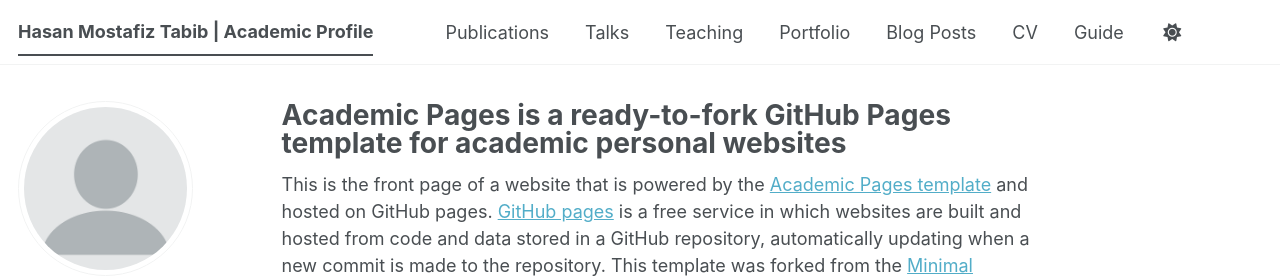
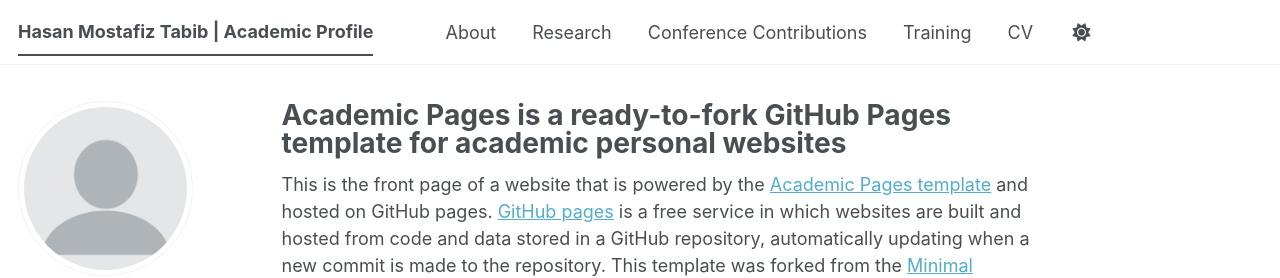
Before and after one commit to hasanmostafiz456-lgtm/hasanmostafiz456-lgtm.github.io, a Jekyll site: the page built from _pages/about.md, in a window 1280 px wide. Shown: the top 278 px of the page. Built offline with Jekyll 4.4.1, drawn with Linux system fonts in a browser that asks for light colours; a style sheet for code colours, icons or effects is not loaded.

Commit message:
Update navigation links in navigation.yml
Reordered navigation links and added new entries for About, Research, Conference Contributions, and Training.

```diff
--- a/_data/navigation.yml
+++ b/_data/navigation.yml
@@ -3,31 +3,19 @@
 # Changing the order here will adjust the order and you can also add additional
 # links. Removing a link prevents it from showing in the header, but does not
 # prevent it from being included in the site.
-#
-# NOTE that only one of the CV options should be selected, the first is for the
-#      Markdown formatted page while the second is generated using JSON.
 
 main:
-  - title: "Publications"
-    url: /publications/
+  - title: "About"
+    url: /
 
-  - title: "Talks"
-    url: /talks/
+  - title: "Research"
+    url: /research/
 
-  - title: "Teaching"
-    url: /teaching/
+  - title: "Conference Contributions"
+    url: /conference/
 
-  - title: "Portfolio"
-    url: /portfolio/
-
-  - title: "Blog Posts"
-    url: /year-archive/
+  - title: "Training"
+    url: /training/
 
   - title: "CV"
     url: /cv/
-
-  # - title: "CV"
-  #   url: /cv-json/
-
-  - title: "Guide"
-    url: /markdown/
```
